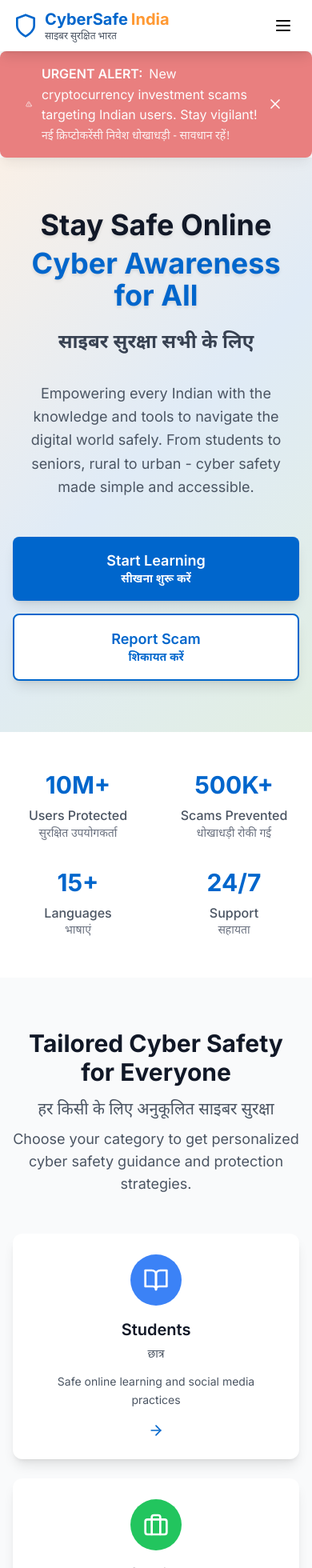
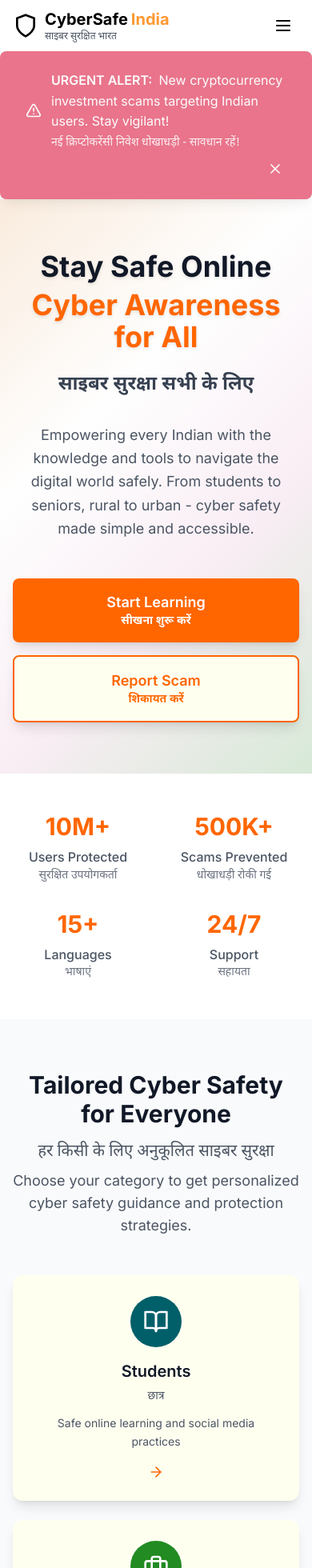
Before and after one commit to HEMANTH-S-KUMAR-1/cybersafe-india, a React (Vite) app: page / in a window 390 px wide. Shown: the top 1960 px of the page at 80% size. Built offline with nearby package versions, Linux system fonts and the light colour scheme.

Commit message:
Describe your changes

```diff
--- a/src/App.tsx
+++ b/src/App.tsx
@@ -1,21 +1,47 @@
-import { Routes, Route } from 'react-router-dom';
+import { Routes, Route, Outlet } from 'react-router-dom';
+import { Suspense, lazy } from 'react';
 import Header from './components/Layout/Header';
 import Footer from './components/Layout/Footer';
-import HomePage from './pages/HomePage';
-import LearnPage from './pages/LearnPage';
-import RespondPage from './pages/RespondPage';
-import CommunityPage from './pages/CommunityPage';
-import ResourcesPage from './pages/ResourcesPage';
-import DemographicPage from './pages/DemographicPage';
-import PrivacyPolicy from './pages/PrivacyPolicy';
-import TermsOfService from './pages/TermsOfService';
+
+// Lazy load page components for better performance
+const HomePage = lazy(() => import('./pages/HomePage'));
+const LearnPage = lazy(() => import('./pages/LearnPage'));
+const RespondPage = lazy(() => import('./pages/RespondPage'));
+const CommunityPage = lazy(() => import('./pages/CommunityPage'));
+const ResourcesPage = lazy(() => import('./pages/ResourcesPage'));
+const DemographicPage = lazy(() => import('./pages/DemographicPage'));
+const PrivacyPolicy = lazy(() => import('./pages/PrivacyPolicy'));
+const TermsOfService = lazy(() => import('./pages/TermsOfService'));
+
+// Loading component for Suspense fallback
+const PageLoading = () => (
+  <div className="flex items-center justify-center min-h-[60vh]">
+    <div className="animate-pulse text-cyber-blue font-bold">
+      Loading...
+    </div>
+  </div>
+);
+
+// Layout component with header and footer
+const Layout = () => {
+  return (
+    <>
+      <Header />
+      <main className="min-h-[60vh]">
+        <Suspense fallback={<PageLoading />}>
+          <Outlet />
+        </Suspense>
+      </main>
+      <Footer />
+    </>
+  );
+};
 
 function App() {
   return (
-    <div className="min-h-screen bg-gray-50">
-      <Header />
-      <main>
-        <Routes>
+    <div className="min-h-screen bg-gray-50 flex flex-col">
+      <Routes>
+        <Route element={<Layout />}>
           <Route path="/" element={<HomePage />} />
           <Route path="/learn" element={<LearnPage />} />
           <Route path="/respond" element={<RespondPage />} />
@@ -24,9 +50,8 @@ function App() {
           <Route path="/demographic/:type" element={<DemographicPage />} />
           <Route path="/privacy-policy" element={<PrivacyPolicy />} />
           <Route path="/terms-of-service" element={<TermsOfService />} />
-        </Routes>
-      </main>
-      <Footer />
+        </Route>
+      </Routes>
     </div>
   );
 }
--- a/src/components/Common/AlertBanner.tsx
+++ b/src/components/Common/AlertBanner.tsx
@@ -7,11 +7,11 @@ const AlertBanner: React.FC = () => {
   if (!isVisible) return null;
 
   return (
-    <div className="alert-banner relative">
+    <div className="alert-banner relative" role="alert" aria-live="assertive">
       <div className="max-w-7xl mx-auto px-4 sm:px-6 lg:px-8">
-        <div className="flex items-center justify-between">
+        <div className="flex flex-col sm:flex-row sm:items-center justify-between gap-2 py-2">
           <div className="flex items-center space-x-3">
-            <AlertTriangle className="h-5 w-5" />
+            <AlertTriangle className="h-5 w-5 flex-shrink-0" aria-hidden="true" />
             <div>
               <span className="font-semibold">URGENT ALERT:</span>
               <span className="ml-2">New cryptocurrency investment scams targeting Indian users. Stay vigilant!</span>
@@ -22,7 +22,7 @@ const AlertBanner: React.FC = () => {
           </div>
           <button
             onClick={() => setIsVisible(false)}
-            className="text-white hover:text-red-200 transition-colors p-1"
+            className="text-white hover:text-red-200 transition-colors p-1 ml-auto sm:ml-0"
             aria-label="Close alert"
           >
             <X className="h-5 w-5" />
--- a/src/components/Layout/Header.tsx
+++ b/src/components/Layout/Header.tsx
@@ -1,4 +1,4 @@
-import React, { useState } from 'react';
+import React, { useState, useEffect, useRef } from 'react';
 import { Link, useLocation } from 'react-router-dom';
 import { Shield, Menu, X, Volume2 } from 'lucide-react';
 import LanguageSelector from '../Common/LanguageSelector';
@@ -6,7 +6,9 @@ import LanguageSelector from '../Common/LanguageSelector';
 const Header: React.FC = () => {
   const [isMenuOpen, setIsMenuOpen] = useState(false);
   const [isVoiceEnabled, setIsVoiceEnabled] = useState(false);
+  const [isScrolled, setIsScrolled] = useState(false);
   const location = useLocation();
+  const menuRef = useRef<HTMLDivElement>(null);
 
   const navItems = [
     { path: '/', label: 'Home', hindi: 'होम' },
@@ -16,6 +18,36 @@ const Header: React.FC = () => {
     { path: '/resources', label: 'Resources', hindi: 'संसाधन' },
   ];
 
+  // Handle scroll effect
+  useEffect(() => {
+    const handleScroll = () => {
+      setIsScrolled(window.scrollY > 10);
+    };
+    window.addEventListener('scroll', handleScroll);
+    return () => window.removeEventListener('scroll', handleScroll);
+  }, []);
+
+  // Close menu on click outside
+  useEffect(() => {
+    const handleClickOutside = (event: MouseEvent) => {
+      if (menuRef.current && !menuRef.current.contains(event.target as Node)) {
+        setIsMenuOpen(false);
+      }
+    };
+
+    if (isMenuOpen) {
+      document.addEventListener('mousedown', handleClickOutside);
+    }
+    return () => {
+      document.removeEventListener('mousedown', handleClickOutside);
+    };
+  }, [isMenuOpen]);
+
+  // Close menu on route change
+  useEffect(() => {
+    setIsMenuOpen(false);
+  }, [location]);
+
   const toggleVoice = () => {
     setIsVoiceEnabled(!isVoiceEnabled);
     // Voice narration toggle logic would be implemented here
@@ -23,12 +55,16 @@ const Header: React.FC = () => {
   };
 
   return (
-    <header className="bg-white shadow-lg sticky top-0 z-50 backdrop-blur-light">
+    <header
+      className={`bg-white sticky top-0 z-50 backdrop-blur-light transition-shadow duration-300 ${
+        isScrolled ? 'shadow-lg' : ''
+      }`}
+    >
       <div className="max-w-7xl mx-auto px-4 sm:px-6 lg:px-8">
         <div className="flex justify-between items-center h-16">
           {/* Logo */}
-          <Link to="/" className="flex items-center space-x-2 hover:opacity-80 transition-opacity">
-            <Shield className="h-8 w-8 text-cyber-blue" />
+          <Link to="/" className="flex items-center space-x-2 hover:opacity-80 transition-opacity" aria-label="CyberSafe India Home">
+            <Shield className="h-8 w-8 text-cyber-blue" aria-hidden="true" />
             <div>
               <span className="text-xl font-bold text-cyber-blue">CyberSafe</span>
               <span className="text-xl font-bold text-saffron ml-1">India</span>
@@ -37,7 +73,7 @@ const Header: React.FC = () => {
           </Link>
 
           {/* Desktop Navigation */}
-          <nav className="hidden md:flex items-center space-x-8">
+          <nav className="hidden md:flex items-center space-x-8" aria-label="Main Navigation">
             {navItems.map((item) => (
               <Link
                 key={item.path}
@@ -47,6 +83,7 @@ const Header: React.FC = () => {
                     ? 'text-cyber-blue border-b-2 border-cyber-blue pb-1'
                     : 'text-gray-700'
                 }`}
+                aria-current={location.pathname === item.path ? 'page' : undefined}
               >
                 <span className="block">{item.label}</span>
                 <span className="block text-xs hindi opacity-75">{item.hindi}</span>
@@ -65,26 +102,38 @@ const Header: React.FC = () => {
               }`}
               title="Voice narration"
               aria-label="Toggle voice narration"
+              aria-pressed={isVoiceEnabled}
             >
-              <Volume2 className="h-5 w-5" />
+              <Volume2 className="h-5 w-5" aria-hidden="true" />
             </button>
             <LanguageSelector />
           </div>
 
           {/* Mobile Menu Button */}
           <button
-            className="md:hidden p-2"
+            className="md:hidden p-2 rounded-lg hover:bg-gray-100"
             onClick={() => setIsMenuOpen(!isMenuOpen)}
+            aria-expanded={isMenuOpen}
             aria-label="Toggle menu"
+            aria-controls="mobile-menu"
           >
-            {isMenuOpen ? <X className="h-6 w-6" /> : <Menu className="h-6 w-6" />}
+            {isMenuOpen ? (
+              <X className="h-6 w-6" aria-hidden="true" />
+            ) : (
+              <Menu className="h-6 w-6" aria-hidden="true" />
+            )}
           </button>
         </div>
       </div>
 
       {/* Mobile Menu */}
       {isMenuOpen && (
-        <div className="md:hidden bg-white border-t animate-slide-up">
+        <div
+          id="mobile-menu"
+          ref={menuRef}
+          className="md:hidden bg-white border-t animate-slide-up"
+          aria-label="Mobile Navigation"
+        >
           <div className="px-4 pt-2 pb-3 space-y-1">
             {navItems.map((item) => (
               <Link
@@ -95,7 +144,7 @@ const Header: React.FC = () => {
                     ? 'text-cyber-blue bg-blue-50'
                     : 'text-gray-700 hover:text-cyber-blue hover:bg-gray-50'
                 }`}
-                onClick={() => setIsMenuOpen(false)}
+                aria-current={location.pathname === item.path ? 'page' : undefined}
               >
                 <span className="block">{item.label}</span>
                 <span className="block text-sm hindi opacity-75">{item.hindi}</span>
@@ -109,8 +158,10 @@ const Header: React.FC = () => {
                     ? 'bg-cyber-blue text-white'
                     : 'bg-gray-100 text-gray-600'
                 }`}
+                aria-pressed={isVoiceEnabled}
+                aria-label="Toggle voice narration"
               >
-                <Volume2 className="h-5 w-5" />
+                <Volume2 className="h-5 w-5" aria-hidden="true" />
                 <span>Voice</span>
               </button>
               <LanguageSelector />
--- a/src/index.css
+++ b/src/index.css
@@ -21,23 +21,23 @@
 
 @layer components {
   .btn-primary {
-    @apply bg-cyber-blue hover:bg-blue-700 text-white font-semibold py-3 px-6 rounded-lg transition-all duration-200 transform hover:scale-105 shadow-lg hover:shadow-xl;
+    @apply bg-digital-orange hover:bg-deep-saffron text-white font-semibold py-3 px-6 rounded-lg transition-all duration-200 transform hover:scale-105 shadow-lg hover:shadow-xl;
   }
 
   .btn-secondary {
-    @apply bg-white hover:bg-gray-50 text-cyber-blue font-semibold py-3 px-6 rounded-lg border-2 border-cyber-blue transition-all duration-200 transform hover:scale-105 shadow-lg hover:shadow-xl;
+    @apply bg-ivory hover:bg-white text-digital-orange font-semibold py-3 px-6 rounded-lg border-2 border-digital-orange transition-all duration-200 transform hover:scale-105 shadow-lg hover:shadow-xl;
   }
 
   .card {
-    @apply bg-white rounded-xl shadow-lg hover:shadow-xl transition-all duration-300 transform hover:-translate-y-1;
+    @apply bg-ivory rounded-xl shadow-lg hover:shadow-xl transition-all duration-300 transform hover:-translate-y-1;
   }
 
   .demographic-card {
-    @apply card p-6 text-center cursor-pointer border-2 border-transparent hover:border-cyber-blue;
+    @apply card p-6 text-center cursor-pointer border-2 border-transparent hover:border-peacock-blue;
   }
 
   .alert-banner {
-    @apply bg-warning-red text-white p-4 rounded-lg shadow-lg animate-pulse-slow;
+    @apply bg-alert-red text-white p-4 rounded-lg shadow-lg animate-pulse-slow;
   }
 
   .gradient-bg {
@@ -45,7 +45,7 @@
   }
 
   .hero-gradient {
-    background: linear-gradient(135deg, rgba(255, 153, 51, 0.1) 0%, rgba(0, 102, 204, 0.1) 50%, rgba(19, 136, 8, 0.1) 100%);
+    background: linear-gradient(135deg, rgba(255, 153, 51, 0.15) 0%, rgba(255, 255, 255, 0.9) 35%, rgba(248, 187, 217, 0.2) 65%, rgba(19, 136, 8, 0.15) 100%);
   }
 }
 
@@ -70,12 +70,12 @@
 }
 
 ::-webkit-scrollbar-thumb {
-  background: #0066CC;
+  background: #FF6600;
   border-radius: 4px;
 }
 
 ::-webkit-scrollbar-thumb:hover {
-  background: #0052A3;
+  background: #FF7722;
 }
 
 /* Accessibility improvements */
@@ -107,3 +107,24 @@ textarea:focus {
   outline: 3px solid #0066CC;
   outline-offset: 2px;
 }
+
+/* Enhanced color effects */
+.color-gradient-blue {
+  background: linear-gradient(135deg, #004F9F 0%, #0066CC 50%, #0077EE 100%);
+}
+
+.drop-shadow {
+  filter: drop-shadow(0 2px 4px rgba(0, 0, 0, 0.2));
+}
+
+.drop-shadow-lg {
+  filter: drop-shadow(0 4px 6px rgba(0, 0, 0, 0.25));
+}
+
+/* Glass morphism for cards */
+.glass-card {
+  background: rgba(255, 255, 255, 0.15);
+  backdrop-filter: blur(10px);
+  border: 1px solid rgba(255, 255, 255, 0.2);
+  box-shadow: 0 8px 32px rgba(0, 0, 0, 0.1);
+}
--- a/src/main.tsx
+++ b/src/main.tsx
@@ -1,13 +1,24 @@
-import React from 'react'
+import React, { Suspense } from 'react'
 import ReactDOM from 'react-dom/client'
 import { BrowserRouter } from 'react-router-dom'
 import App from './App.tsx'
 import './index.css'
 
+// Loading component for Suspense fallback
+const LoadingFallback = () => (
+  <div className="flex items-center justify-center min-h-screen">
+    <div className="animate-pulse text-cyber-blue font-bold text-xl">
+      Loading CyberSafe India...
+    </div>
+  </div>
+);
+
 ReactDOM.createRoot(document.getElementById('root')!).render(
   <React.StrictMode>
-    <BrowserRouter>
-      <App />
-    </BrowserRouter>
+    <Suspense fallback={<LoadingFallback />}>
+      <BrowserRouter>
+        <App />
+      </BrowserRouter>
+    </Suspense>
   </React.StrictMode>,
 )
--- a/src/pages/HomePage.tsx
+++ b/src/pages/HomePage.tsx
@@ -23,8 +23,8 @@ const HomePage: React.FC = () => {
       title: 'Students',
       hindi: 'छात्र',
       description: 'Safe online learning and social media practices',
-      color: 'bg-blue-500',
-      hoverColor: 'hover:bg-blue-600',
+      color: 'bg-peacock-blue',
+      hoverColor: 'hover:bg-indigo-blue',
     },
     {
       id: 'professionals',
@@ -32,8 +32,8 @@ const HomePage: React.FC = () => {
       title: 'Professionals',
       hindi: 'पेशेवर',
       description: 'Workplace cybersecurity and data protection',
-      color: 'bg-green-500',
-      hoverColor: 'hover:bg-green-600',
+      color: 'bg-forest-green',
+      hoverColor: 'hover:bg-safe-green',
     },
     {
       id: 'homemakers',
@@ -41,8 +41,8 @@ const HomePage: React.FC = () => {
       title: 'Homemakers',
       hindi: 'गृहिणी',
       description: 'Online shopping and family safety tips',
-      color: 'bg-pink-500',
-      hoverColor: 'hover:bg-pink-600',
+      color: 'bg-lotus-pink',
+      hoverColor: 'hover:bg-rose-gold',
     },
     {
       id: 'rural-users',
@@ -50,8 +50,8 @@ const HomePage: React.FC = () => {
       title: 'Rural Users',
       hindi: 'ग्रामीण उपयोगकर्ता',
       description: 'Simple cyber safety for new internet users',
-      color: 'bg-orange-500',
-      hoverColor: 'hover:bg-orange-600',
+      color: 'bg-terracotta',
+      hoverColor: 'hover:bg-henna',
     },
     {
       id: 'senior-citizens',
@@ -59,8 +59,8 @@ const HomePage: React.FC = () => {
       title: 'Senior Citizens',
       hindi: 'वरिष्ठ नागरिक',
       description: 'Easy-to-understand security guidance',
-      color: 'bg-purple-500',
-      hoverColor: 'hover:bg-purple-600',
+      color: 'bg-royal-purple',
+      hoverColor: 'hover:bg-indigo-blue',
     },
   ];
 
@@ -106,7 +106,7 @@ const HomePage: React.FC = () => {
           <div className="max-w-4xl mx-auto">
             <h1 className="text-4xl md:text-6xl font-bold text-gray-900 mb-6 text-shadow animate-slide-up">
               Stay Safe Online
-              <span className="block text-cyber-blue mt-2">Cyber Awareness for All</span>
+              <span className="block text-digital-orange mt-2">Cyber Awareness for All</span>
             </h1>
             <p className="hindi text-2xl md:text-3xl font-semibold text-gray-700 mb-8 animate-slide-up">
               साइबर सुरक्षा सभी के लिए
@@ -135,7 +135,7 @@ const HomePage: React.FC = () => {
           <div className="grid grid-cols-2 lg:grid-cols-4 gap-8">
             {quickStats.map((stat, index) => (
               <div key={index} className="text-center animate-slide-up">
-                <div className="text-3xl md:text-4xl font-bold text-cyber-blue mb-2">
+                <div className="text-3xl md:text-4xl font-bold text-digital-orange mb-2">
                   {stat.number}
                 </div>
                 <div className="text-gray-600 font-medium">{stat.label}</div>
@@ -174,7 +174,7 @@ const HomePage: React.FC = () => {
                   <h3 className="text-xl font-semibold text-gray-900 mb-2">{demo.title}</h3>
                   <p className="hindi text-sm text-gray-600 mb-3">{demo.hindi}</p>
                   <p className="text-gray-600 text-sm leading-relaxed">{demo.description}</p>
-                  <ArrowRight className="h-5 w-5 text-cyber-blue mx-auto mt-4 group-hover:translate-x-1 transition-transform" />
+                  <ArrowRight className="h-5 w-5 text-digital-orange mx-auto mt-4 group-hover:translate-x-1 transition-transform" />
                 </Link>
               );
             })}
@@ -197,9 +197,9 @@ const HomePage: React.FC = () => {
 
           <div className="grid grid-cols-1 md:grid-cols-3 gap-6">
             {latestAlerts.map((alert) => (
-              <div key={alert.id} className="card p-6 border-l-4 border-l-warning-red">
+              <div key={alert.id} className="card p-6 border-l-4 border-l-alert-red">
                 <div className="flex items-center mb-3">
-                  <AlertTriangle className="h-5 w-5 text-warning-red mr-2" />
+                  <AlertTriangle className="h-5 w-5 text-alert-red mr-2" />
                   <span className={`px-2 py-1 rounded-full text-xs font-medium ${
                     alert.type === 'high' ? 'bg-red-100 text-red-800' :
                     alert.type === 'medium' ? 'bg-yellow-100 text-yellow-800' :
@@ -218,35 +218,43 @@ const HomePage: React.FC = () => {
       </section>
 
       {/* Quick Access */}
-      <section className="py-16 bg-cyber-blue text-white">
+      <section className="py-16 bg-gradient-to-r from-peacock-blue via-indigo-blue to-royal-purple text-white">
         <div className="max-w-7xl mx-auto px-4 sm:px-6 lg:px-8">
           <div className="text-center mb-12">
-            <h2 className="text-3xl md:text-4xl font-bold mb-4">Quick Access</h2>
-            <p className="hindi text-xl mb-2">त्वरित पहुंच</p>
+            <h2 className="text-3xl md:text-4xl font-bold mb-4 drop-shadow-lg">Quick Access</h2>
+            <p className="hindi text-xl mb-2 drop-shadow">त्वरित पहुंच</p>
             <p className="text-xl opacity-90">Get help immediately when you need it most</p>
           </div>
 
           <div className="grid grid-cols-1 md:grid-cols-2 lg:grid-cols-4 gap-6">
-            <Link to="/learn" className="bg-white bg-opacity-10 backdrop-blur-light rounded-lg p-6 text-center hover:bg-opacity-20 transition-all group">
-              <BookOpen className="h-12 w-12 mx-auto mb-4 group-hover:scale-110 transition-transform" />
+            <Link to="/learn" className="bg-saffron bg-opacity-20 backdrop-blur-light rounded-lg p-6 text-center hover:bg-opacity-30 transition-all group shadow-lg hover:shadow-xl border border-saffron/30 hover:border-saffron/60">
+              <div className="bg-saffron/30 p-4 rounded-full inline-flex items-center justify-center mb-4 group-hover:bg-saffron group-hover:text-white transition-all">
+                <BookOpen className="h-12 w-12 group-hover:scale-110 transition-transform" />
+              </div>
               <h3 className="text-xl font-semibold mb-2">Learn</h3>
               <p className="hindi text-sm opacity-75">सीखें</p>
             </Link>
 
-            <Link to="/respond" className="bg-white bg-opacity-10 backdrop-blur-light rounded-lg p-6 text-center hover:bg-opacity-20 transition-all group">
-              <Phone className="h-12 w-12 mx-auto mb-4 group-hover:scale-110 transition-transform" />
+            <Link to="/respond" className="bg-alert-red bg-opacity-20 backdrop-blur-light rounded-lg p-6 text-center hover:bg-opacity-30 transition-all group shadow-lg hover:shadow-xl border border-alert-red/30 hover:border-alert-red/60">
+              <div className="bg-alert-red/30 p-4 rounded-full inline-flex items-center justify-center mb-4 group-hover:bg-alert-red group-hover:text-white transition-all">
+                <Phone className="h-12 w-12 group-hover:scale-110 transition-transform" />
+              </div>
               <h3 className="text-xl font-semibold mb-2">Get Help</h3>
               <p className="hindi text-sm opacity-75">सहायता</p>
             </Link>
 
-            <Link to="/community" className="bg-white bg-opacity-10 backdrop-blur-light rounded-lg p-6 text-center hover:bg-opacity-20 transition-all group">
-              <MessageSquare className="h-12 w-12 mx-auto mb-4 group-hover:scale-110 transition-transform" />
+            <Link to="/community" className="bg-forest-green bg-opacity-20 backdrop-blur-light rounded-lg p-6 text-center hover:bg-opacity-30 transition-all group shadow-lg hover:shadow-xl border border-forest-green/30 hover:border-forest-green/60">
+              <div className="bg-forest-green/30 p-4 rounded-full inline-flex items-center justify-center mb-4 group-hover:bg-forest-green group-hover:text-white transition-all">
+                <MessageSquare className="h-12 w-12 group-hover:scale-110 transition-transform" />
+              </div>
               <h3 className="text-xl font-semibold mb-2">Community</h3>
               <p className="hindi text-sm opacity-75">समुदाय</p>
             </Link>
 
-            <Link to="/resources" className="bg-white bg-opacity-10 backdrop-blur-light rounded-lg p-6 text-center hover:bg-opacity-20 transition-all group">
-              <Download className="h-12 w-12 mx-auto mb-4 group-hover:scale-110 transition-transform" />
+            <Link to="/resources" className="bg-mango-yellow bg-opacity-20 backdrop-blur-light rounded-lg p-6 text-center hover:bg-opacity-30 transition-all group shadow-lg hover:shadow-xl border border-mango-yellow/30 hover:border-mango-yellow/60">
+              <div className="bg-mango-yellow/30 p-4 rounded-full inline-flex items-center justify-center mb-4 group-hover:bg-mango-yellow group-hover:text-peacock-blue transition-all">
+                <Download className="h-12 w-12 group-hover:scale-110 transition-transform" />
+              </div>
               <h3 className="text-xl font-semibold mb-2">Resources</h3>
               <p className="hindi text-sm opacity-75">संसाधन</p>
             </Link>
@@ -260,19 +268,19 @@ const HomePage: React.FC = () => {
           <h2 className="text-3xl font-bold text-gray-900 mb-8">Trusted by Government & Experts</h2>
           <div className="flex flex-wrap justify-center items-center gap-8 opacity-70">
             <div className="flex items-center space-x-2">
-              <CheckCircle className="h-6 w-6 text-success-green" />
+              <CheckCircle className="h-6 w-6 text-safe-green" />
               <span className="font-medium">CERT-In Verified</span>
             </div>
             <div className="flex items-center space-x-2">
-              <CheckCircle className="h-6 w-6 text-success-green" />
+              <CheckCircle className="h-6 w-6 text-safe-green" />
               <span className="font-medium">RBI Guidelines</span>
             </div>
             <div className="flex items-center space-x-2">
-              <CheckCircle className="h-6 w-6 text-success-green" />
+              <CheckCircle className="h-6 w-6 text-safe-green" />
               <span className="font-medium">Digital India Initiative</span>
             </div>
             <div className="flex items-center space-x-2">
-              <CheckCircle className="h-6 w-6 text-success-green" />
+              <CheckCircle className="h-6 w-6 text-safe-green" />
               <span className="font-medium">Cybercrime.gov.in</span>
             </div>
           </div>
```
Also changed, not shown: src/components/Common/LanguageSelector.tsx (+43 -5 lines), tailwind.config.js (+29 -4 lines), 1 other file (tests, documents, lock files or other folders).
